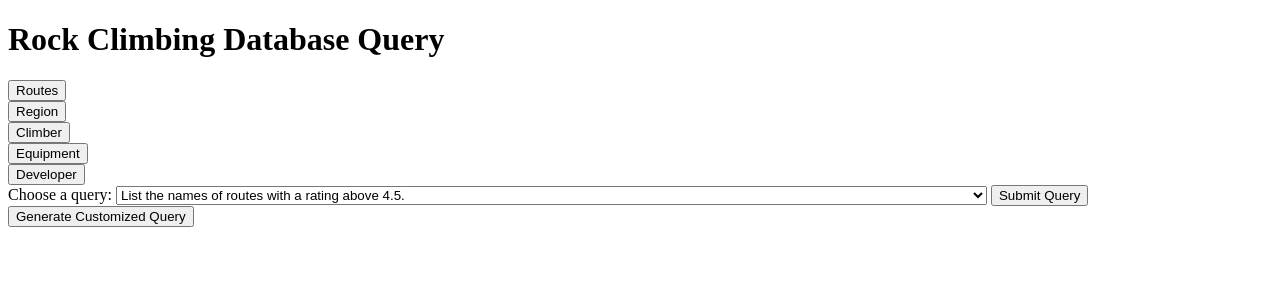
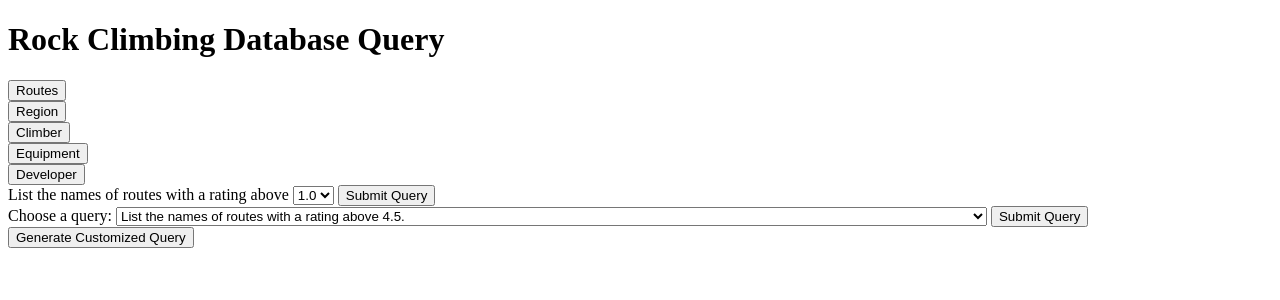
Before and after one commit to VRazgaitis/climbing_database, a Flask app: page / in a window 1280 px wide. Shown: the top 300 px of the page. Run offline with Flask 3, Linux system fonts and the light colour scheme.

Commit message:
Create dynamic query dropdown

```diff
--- a/templates/index.html
+++ b/templates/index.html
@@ -12,6 +12,18 @@
     </div>
 
     <!-- TODO: Implement a GUI that allows for User Input -->
+
+    <form action="{{ url_for('submit_query') }}" method="POST">
+        <label for="querySelect">List the names of routes with a rating above </label>
+        <select name="queryType" id="querySelect">
+            <option value="1.0">1.0</option>
+            <option value="1.5">1.5</option>
+            <option value="2.0">2.0</option>
+            <option value="2.5">2.5</option>
+            <option value="3.0">3.0</option>
+        </select>
+        <button type="submit">Submit Query</button>
+    </form>
 
     <form action="{{ url_for('submit_query') }}" method="POST">
         <label for="querySelect">Choose a query:</label>
```
